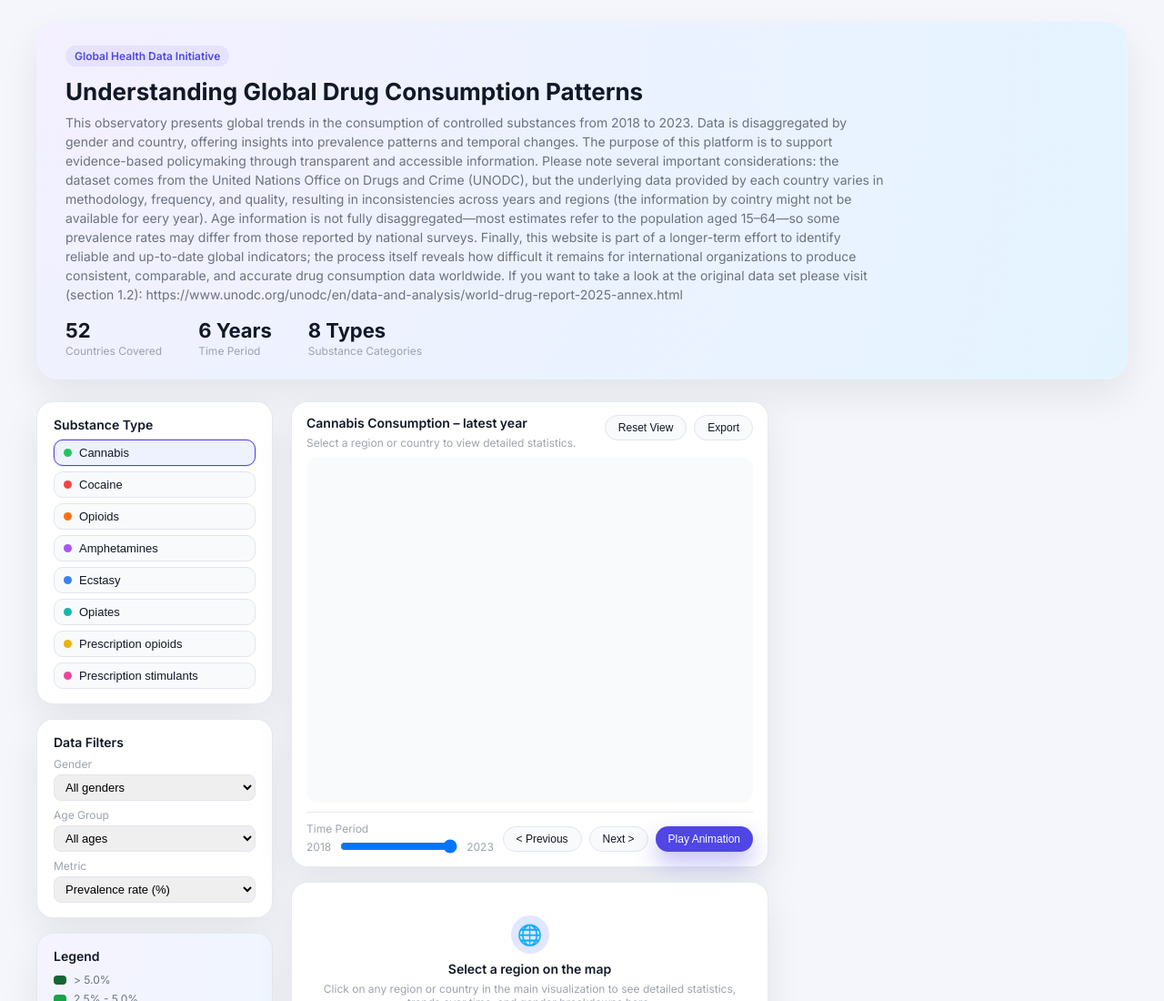
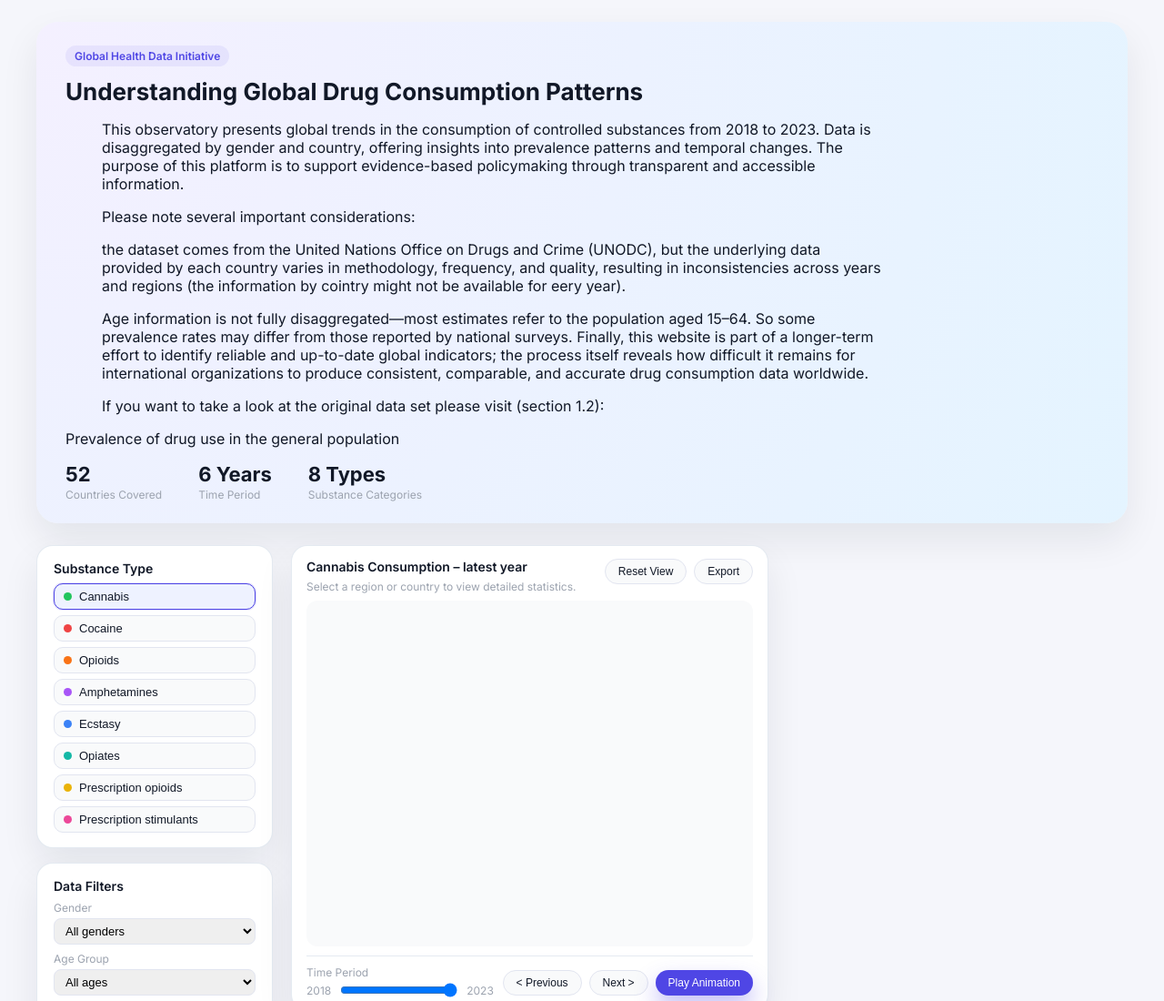
Before and after one commit to mjreyes13/Data-Vizualizacion-CAPP-30239, a plain HTML site: page interactive_project/final_version/index.html in a window 1280 px wide. Shown: the top 1100 px of the page at 91% size. Drawn offline with nearby package versions, Linux system fonts and the light colour scheme; no server answers.

Commit message:
last updates

```diff
--- a/interactive_project/final_version/index.html
+++ b/interactive_project/final_version/index.html
@@ -24,31 +24,39 @@
         <span class="hero-tag">Global Health Data Initiative</span>
         <h1>Understanding Global Drug Consumption Patterns</h1>
         <p class="hero-text">
+            <ul>
             This observatory presents global trends in the consumption of
             controlled substances from 2018 to 2023. Data is disaggregated
             by gender and country, offering insights into prevalence patterns
             and temporal changes. The purpose of this platform is to support
             evidence-based policymaking through transparent and accessible
             information.
+            </ul>
+            <ul>
             Please note several important considerations:
-
+            </ul>
+            <ul>
            the dataset comes from the United Nations Office on Drugs and Crime
            (UNODC), but the underlying data provided by each country varies
            in methodology, frequency, and quality, resulting in inconsistencies
            across years and regions
            (the information by cointry might not be available for eery year).
-
+           </ul>
+           <ul>
            Age information is not fully disaggregated—most estimates
-           refer to the population aged 15–64—so some prevalence rates may
+           refer to the population aged 15–64. So some prevalence rates may
            differ from those reported by national surveys. Finally, this website
            is part of a longer-term effort to identify reliable and up-to-date
            global indicators; the process itself reveals how difficult it remains
            for international organizations to produce consistent, comparable,
            and accurate drug consumption data worldwide.
+            </ul>
 
+            <ul>
            If you want to take a look at the original data set please visit (section 1.2):
-           https://www.unodc.org/unodc/en/data-and-analysis/world-drug-report-2025-annex.html
-
+           </ul>
+           <A ref="https://www.unodc.org/unodc/en/data-and-analysis/world-drug-report-2025-annex.html">Prevalence of drug use in the general population</a>
+            </ul>
         </p>
 
         <div class="hero-stats">
```
Lines whose indentation alone changed are shown as unchanged.
